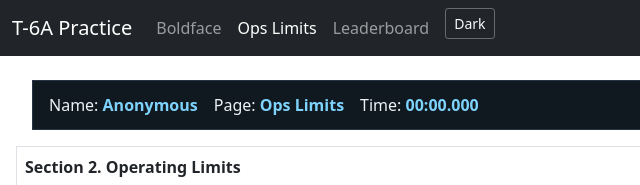
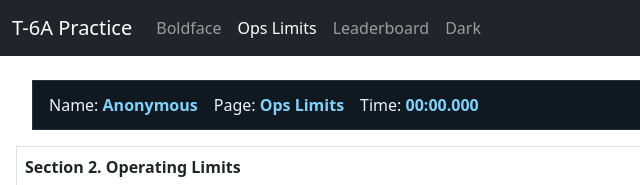
Before and after one commit to czarkula/t6-study, a plain HTML site: page ops.html in a window 1280 px wide. Shown: the top 185 px of the page, 0-640 px from the left. Drawn offline with Linux system fonts and the light colour scheme.

Commit message:
Align theme toggle with nav links

```diff
--- a/ops.html
+++ b/ops.html
@@ -35,7 +35,7 @@
           <a class="nav-link" href="leaderboard.html">Leaderboard</a>
         </li>
 		<li class="nav-item">
-          <button type="button" class="btn btn-sm theme-toggle" data-theme-toggle>Dark</button>
+          <button type="button" class="nav-link theme-toggle" data-theme-toggle>Dark</button>
         </li>
       </ul>
     </div>
--- a/static/css/site.css
+++ b/static/css/site.css
@@ -89,15 +89,18 @@ body.landing-page {
 }
 
 .theme-toggle {
-  border: 1px solid rgba(255, 255, 255, 0.32);
-  color: #f8fafc;
-  margin-left: 0.5rem;
+  background: transparent;
+  border: 0;
+  color: rgba(255, 255, 255, 0.55);
+  padding: 0.5rem 0;
+  text-align: left;
 }
 
 .theme-toggle:hover,
 .theme-toggle:focus {
-  background: rgba(255, 255, 255, 0.12);
-  color: #fff;
+  background: transparent;
+  color: rgba(255, 255, 255, 0.75);
+  outline: 0;
 }
 
 .launch-actions {
```
Also changed, not shown: boldface.html (+1 -1 lines).
